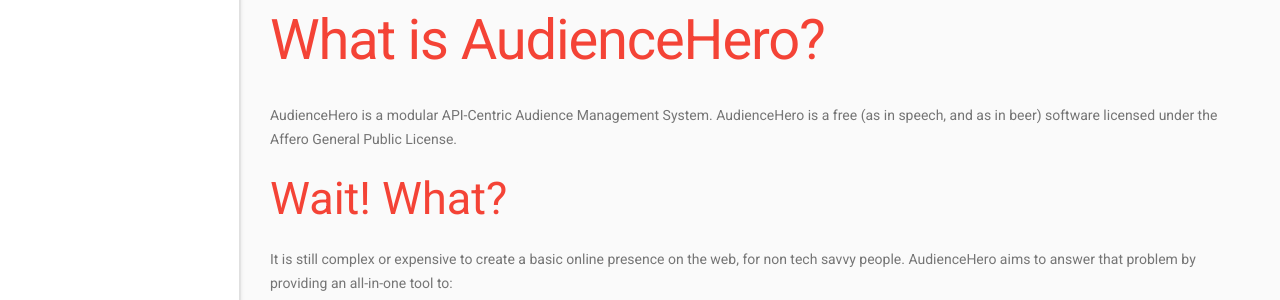
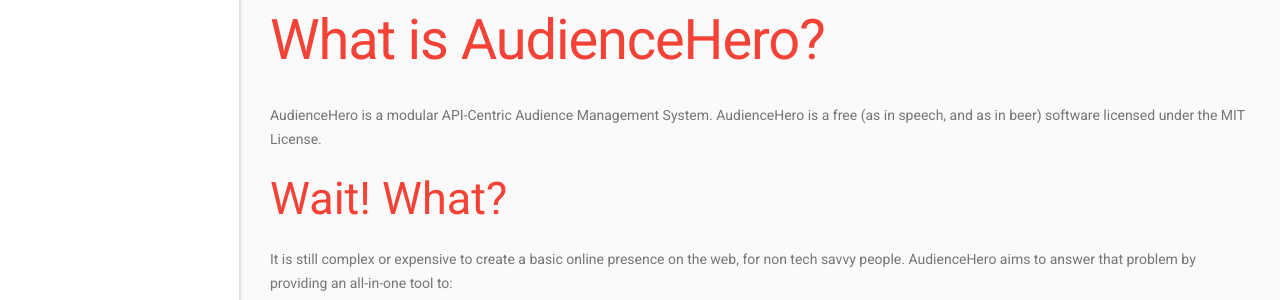
Before and after one commit to AudienceHero/AudienceHero, a Sphinx documentation site: the page built from docs/index.rst, in a window 1280 px wide. Shown: the part 377-677 px from the top of the page. Built offline with Sphinx 7.4.7, drawn with Linux system fonts in a browser that asks for light colours; nearby versions of some CDN libraries; some web fonts are replaced; library files that are not in the unit come from our copies.

Commit message:
Change license in index.rst

```diff
--- a/docs/index.rst
+++ b/docs/index.rst
@@ -9,7 +9,7 @@
 =====================
 
 AudienceHero is a modular API-Centric Audience Management System.
-AudienceHero is a free (as in speech, and as in beer) software licensed under the Affero General Public License.
+AudienceHero is a free (as in speech, and as in beer) software licensed under the MIT License.
 
 Wait! What?
 -----------
```
